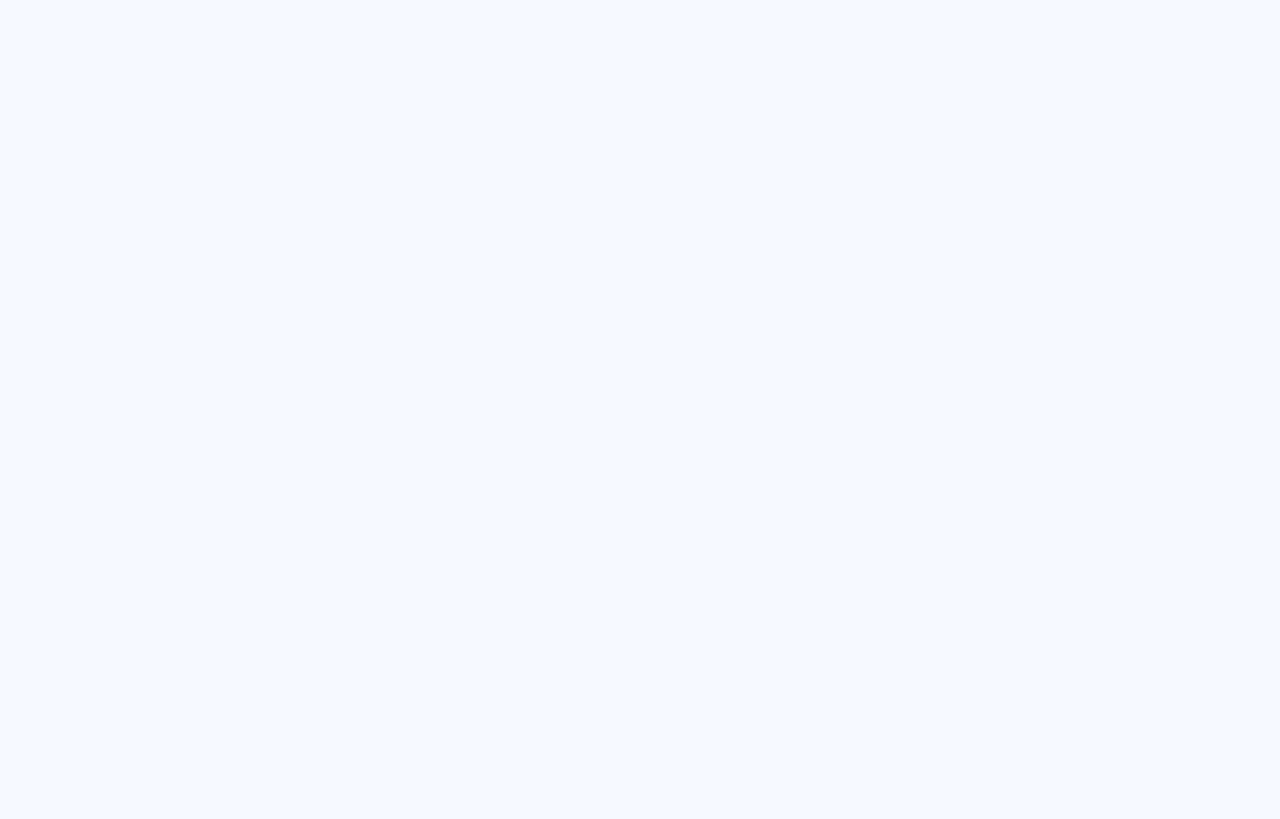
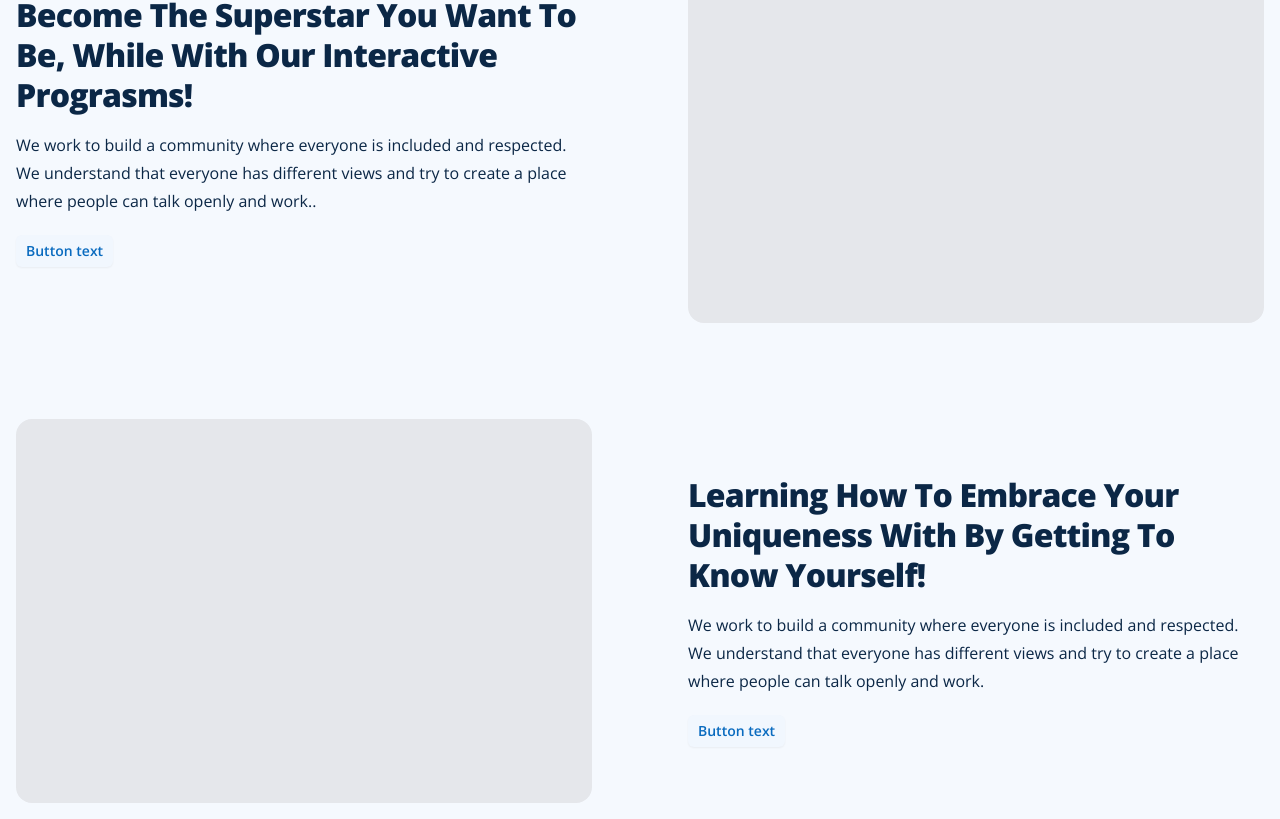
Before and after one commit to Justin-Bento/believe-support-services, a Next.js app: page / in a window 1280 px wide. Shown: the part 2038-2857 px from the top of the page. Before the commit the page ends 1993 px from the top, so only its background shows below. Built offline with nearby package versions, Linux system fonts and the light colour scheme.

Commit message:
created a section for feeatures

```diff
--- a/src/pages/index.tsx
+++ b/src/pages/index.tsx
@@ -14,8 +14,8 @@ export default function index() {
       <Appbar />
       <main className="container p-4 mx-auto space-y-32">
         <Hero />
-
         <Newsletter />
+        <Features />
       </main>
     </>
   );
@@ -141,7 +141,7 @@ function Hero() {
 
 function Newsletter() {
   return (
-    <div className="py-16 bg-primary-50">
+    <div className="py-16s">
       <div className="relative px-6 py-24 overflow-hidden bg-primary-300 isolate sm:rounded-3xl sm:px-24 xl:py-32">
         <h2 className="max-w-2xl mx-auto text-3xl font-bold tracking-tight text-center text-primary-950 sm:text-4xl">
           Get notified when we’re launching.
@@ -193,3 +193,41 @@ function Newsletter() {
     </div>
   )
 }
+
+function Features() {
+  return (
+    <>
+      <section className="">
+        <div className="grid items-center grid-cols-1 mb-24 md:grid-cols-2 gap-y-10 md:gap-y-32 gap-x-10 md:gap-x-24">
+          <div>
+            <h3 className="mb-4 font-extrabold tracking-tight capitalize headline-large">Become The Superstar You Want To Be, While With Our Interactive Prograsms!</h3>
+            <p className="mb-5 body-large">
+            We work to build a community where everyone is included and respected. We understand that everyone has different views and try to create a place where people can talk openly and work..
+            </p>
+            <button
+              type="button"
+              className="rounded-md bg-primary-50 px-2.5 py-1.5 text-sm font-semibold text-primary-600 shadow-sm hover:bg-primary-100"
+            >
+              Button text
+            </button>          </div>
+          <div className="w-full h-full py-48 bg-gray-200 rounded-2xl"></div>
+        </div>
+        <div className="grid flex-col-reverse items-center grid-cols-1 md:grid-cols-2 gap-y-10 md:gap-y-32 gap-x-10 md:gap-x-24">
+          <div className="order-none md:order-2">
+            <h3 className="mb-4 font-extrabold tracking-tight capitalize headline-large">Learning How To Embrace Your Uniqueness With By Getting To Know Yourself!</h3>
+            <p className="mb-5 body-large">
+            We work to build a community where everyone is included and respected. We understand that everyone has different views and try to create a place where people can talk openly and work.
+            </p>
+            <button
+              type="button"
+              className="rounded-md bg-primary-50 px-2.5 py-1.5 text-sm font-semibold text-primary-600 shadow-sm hover:bg-primary-100"
+            >
+              Button text
+            </button>          </div>
+          <div className="w-full h-full py-48 bg-gray-200 rounded-2xl"></div>
+        </div>
+      </section>
+
+    </>
+  )
+}
```
Lines whose indentation alone changed are shown as unchanged.
